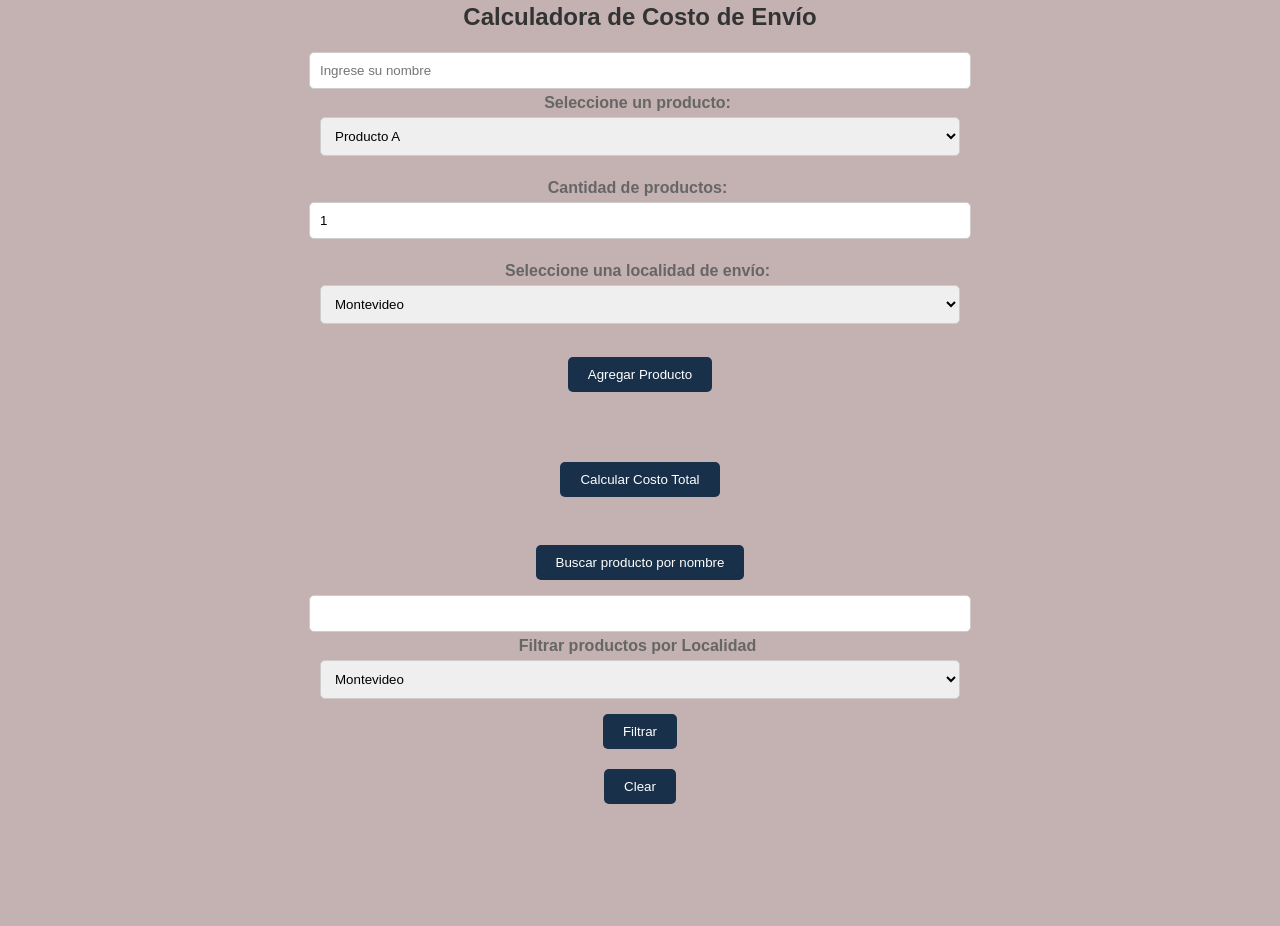
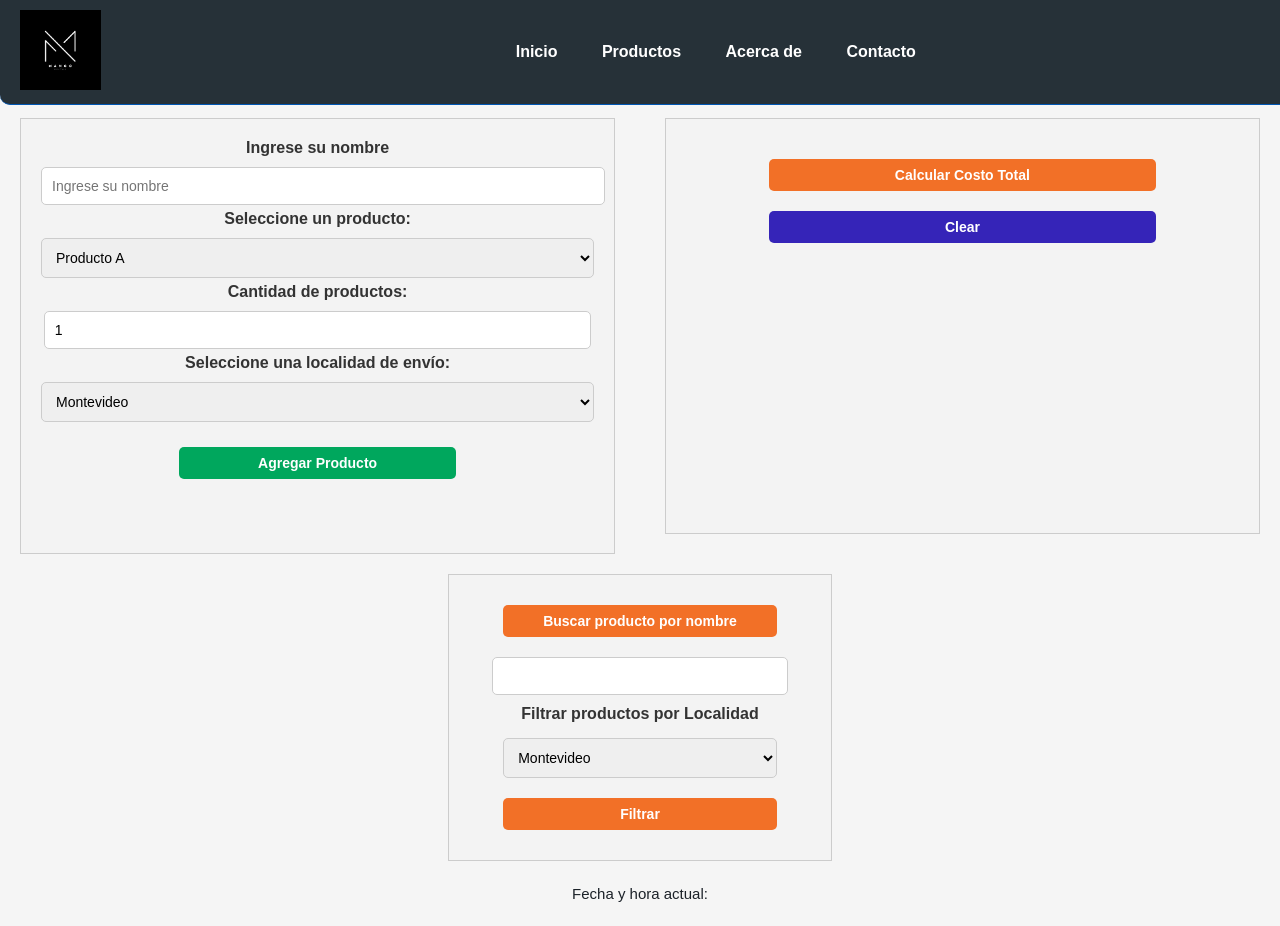
Before and after one commit to LuciaGandolfi/Js-entrega, a plain HTML site: page index.html in a window 1280 px wide. Before the commit the page ends 814 px from the top, so only its background shows below. Drawn offline with nearby package versions, Linux system fonts and the light colour scheme.

Commit message:
Entrega final

```diff
--- a/css/style.css
+++ b/css/style.css
@@ -1,52 +1,53 @@
 body {
-    font-family: 'Arial', sans-serif;
-    text-align: center;
-    background-color: #c4b1b1;
+    font-family: Arial, sans-serif;
+    background-color: #f5f5f5;
     margin: 0;
-    display: flex;
-    flex-direction: column;
-    align-items: center;
-    justify-content: center;
-    height: 100vh;
+    padding: 0;
 }
 
-/* Estilo para el encabezado */
 h1 {
+    padding-top: 50px;
+    font-size: 24px;
     color: #333;
-    font-size: 24px;
+    text-align: center;
+    margin: 20px 0;
 }
 
-/* Estilo para los controles de formulario */
 label {
+    display: block;
     font-weight: bold;
-    margin-right: 5px;
-    color: #666;
+    color: #333;
+    margin-bottom: 5px;
 }
 
-select, input {
+input, select {
+    width: 100%;
     padding: 10px;
     margin: 5px 0;
     border: 1px solid #ccc;
     border-radius: 5px;
-    width: 50%;
+    font-size: 14px;
 }
 
-/* Estilo para los botones */
 button {
-    background-color: #183049;
+    background-color: #0084d2;
     color: #fff;
-    padding: 10px 20px;
+    padding: 8px 16px;
     border: none;
     border-radius: 5px;
     cursor: pointer;
     margin: 10px 0;
+    display: block;
+    width: 50%;
+    text-align: center;
+    font-weight: bold;
+    font-size: 14px;
 }
 
 button:hover {
     background-color: #0056b3;
 }
 
-/* Estilo para la lista de productos */
 ul {
     list-style: none;
     padding: 0;
@@ -54,12 +55,181 @@ ul {
 
 li {
     margin-bottom: 5px;
+    font-size: 14px;
 }
 
-/* Estilo para el resultado */
 #resultado {
     font-weight: bold;
     margin-top: 10px;
     font-size: 18px;
     color: #333;
 }
+
+#busquedaProducto {
+    width: 50%;
+    padding: 5px;
+    font-size: 14px;
+}
+
+#filtrarLocalidad {
+    width: 50%;
+    padding: 10px;
+    font-size: 14px;
+}
+
+.fecha-hora {
+    font-size: 15px;
+    font-family: Arial, sans-serif;
+    color: #1c2229;
+    margin: 24px;
+    text-align: center;
+}
+
+#agregarprd {
+    background-color: #00a75d;
+    width: 50%;
+    margin: 20px auto;
+}
+#calcularCostoTotalBtn {
+    background-color: #f27027;
+    width: 100%;
+    margin: 20px auto 10px;
+}
+
+
+.container {
+    display: flex;
+    justify-content: space-between;
+    margin: 20px;
+}
+
+.recuadro {
+    width: 48%;
+    padding: 20px;
+    background-color: #f3f3f3;
+    border: 1px solid #ccc;
+    text-align: center;
+    box-sizing: border-box;
+}
+
+#recuadro2 {
+    width: 48%;
+    padding: 20px;
+    background-color: #f3f3f3;
+    border: 1px solid #ccc;
+    text-align: center;
+    box-sizing: border-box;
+    margin-bottom: 20px;
+    display: inline-block;
+}
+
+#calcularCostoTotalBtn {
+    background-color: #f27027;
+    width: 70%;
+    margin: 20px auto 10px;
+    display: block;
+}
+
+#clearProductosBtn {
+    background-color: #3524b8;
+    width: 70%;
+    margin: 10px auto;
+}
+
+#resultado {
+    font-weight: bold;
+    font-size: 18px;
+    color: #333;
+    margin: 10px 0 20px;
+}
+
+#recuadro3 {
+    margin: 20px auto;
+    width: 30%;
+    padding: 20px;
+    background-color: #f3f3f3;
+    border: 1px solid #ccc;
+    text-align: center;
+    box-sizing: border-box;
+
+}
+
+
+#busquedaProducto, #filtrarLocalidad {
+    width: 80%;
+    padding: 10px;
+    margin: 10px auto;
+}
+
+#busquedaProductoBtn, #filtrarLocalidadBtn {
+    width: 80%;
+    padding: 8px 16px;
+    background-color: #f27027;
+    color: #fff;
+    border: none;
+    border-radius: 5px;
+    cursor: pointer;
+    margin: 10px auto;
+    font-weight: bold;
+    font-size: 14px;
+}
+
+#nombreUsuario {
+    width: 98%;
+    padding: 10px;
+    margin: 5px 0;
+    border: 1px solid #ccc;
+    border-radius: 5px;
+    font-size: 14px;
+}
+
+#cantidad {
+    width: 95%;
+    padding: 10px;
+    margin: 5px 0;
+    border: 1px solid #ccc;
+    border-radius: 5px;
+    font-size: 14px;
+}
+
+.navbar {
+    position: fixed;
+    top: 0;
+    width: 100%;
+    background-color: #263138;
+    display: flex;
+    align-items: center;
+    padding: 10px 20px;
+    border-bottom: 1px solid #0056b3;
+    border-radius: 0 0 10px 10px;
+}
+
+.navbar-logo {
+    margin-right: auto;
+}
+
+.navbar-logo img {
+    height: 80px;
+}
+
+.navbar-menu {
+    margin: auto;
+    margin-left: 30px;
+}
+
+.navbar-menu li {
+    margin: 0 20px;
+    display: inline;
+}
+
+.navbar-menu a {
+    text-decoration: none;
+    color: #fff;
+    font-weight: bold;
+    font-size: 16px;
+    transition: color 0.3s;
+}
+
+.navbar-menu a:hover {
+    color: #0056b3;
+}
--- a/index.html
+++ b/index.html
@@ -5,19 +5,32 @@
     <meta name="viewport" content="width=device-width, initial-scale=1.0">
     <title>Calculadora de Envios</title>
     <link rel="stylesheet" href="css/style.css">
+    <link rel="stylesheet" href="https://unpkg.com/leaflet@1.7.1/dist/leaflet.css">
 </head>
 <body>
+    <div class="navbar">
+        <div class="navbar-logo">
+            <img src="./assets/Logo.jpg" alt="Logo de la empresa">
+        </div>
+        <ul class="navbar-menu">
+            <li><a href="#">Inicio</a></li>
+            <li><a href="#">Productos</a></li>
+            <li><a href="#">Acerca de</a></li>
+            <li><a href="#">Contacto</a></li>
+        </ul>
+    </div>
     <h1>Calculadora de Costo de Envío</h1>
-
-    <label for="Nombre"></label>
+    <div class="container">
+        <div class="recuadro" id="recuadro1">
+            <label for="nombreUsuario">Ingrese su nombre</label>
             <input type="text" id="nombreUsuario" placeholder="Ingrese su nombre">
-
 
             <label for="producto">Seleccione un producto:</label>
             <select id="producto">
                 <option value="A">Producto A</option>
                 <option value="B">Producto B</option>
                 <option value="C">Producto C</option>
+                <option value="D">Producto D</option>
             </select><br>
 
             <label for="cantidad">Cantidad de productos:</label>
@@ -32,13 +45,18 @@
 
             <button id="agregarprd">Agregar Producto</button><br>
             <ul id="listaProductos"></ul>
-    <button id="calcularCostoTotalBtn">Calcular Costo Total</button><br>
-
+        </div>
+        <div class="recuadro" id="recuadro2">
+            <button id="calcularCostoTotalBtn">Calcular Costo Total</button>
             <div id="resultado"></div>
-
+            <div>
+                <button id="clearProductosBtn">Clear</button>
+            </div>
+        </div>
+    </div>
+    <div id="recuadro3">
         <button id="busquedaProductoBtn">Buscar producto por nombre</button>
         <input type="text" id="busquedaProducto">
-
         <label for="filtrarLocalidad">Filtrar productos por Localidad</label>
         <select id="filtrarLocalidad">
             <option value="Montevideo">Montevideo</option>
@@ -47,9 +65,14 @@
         </select>
         <button id="filtrarLocalidadBtn">Filtrar</button>
         <div id="resultadoBusqueda"></div>
+
+    </div>
+    <footer>
         <div>
-        <button id="clearProductosBtn">Clear</button>
+            <p id="fecha-hora-actual" class="fecha-hora">Fecha y hora actual: </p>
         </div>
+    </footer>
+    <script src="https://cdn.jsdelivr.net/npm/luxon@3.4.3/build/global/luxon.min.js"></script>
     <script src="js/main.js"></script>
 </body>
 </html>
--- a/js/main.js
+++ b/js/main.js
@@ -1,20 +1,32 @@
 document.addEventListener("DOMContentLoaded", function() {
-    let preciosProductos = {
-        A: 20,
-        B: 25,
-        C: 35
-    };
-
     let preciosLocalidades = {
         Montevideo: 100,
         Canelones: 250,
         Maldonado: 400
     };
 
-    function obtenerNombreUsuario() {
-        const nombreUsuario = localStorage.getItem('nombreUsuario');
-        return nombreUsuario || 'Usuario';
+    const obtenerNombreUsuario = () => {
+        const nombreUsuario = localStorage.getItem('nombreUsuario') ?? 'Usuario';
+        return nombreUsuario;
+    };
+
+    const DateTime = luxon.DateTime;
+    const now = DateTime.now();
+    const fechaHoraActualElement = document.getElementById('fecha-hora-actual');
+
+    fechaHoraActualElement.textContent = 'Fecha y hora actual: ' + now.toLocaleString(DateTime.DATETIME_FULL);
+
+    fetch('productos.json')
+        .then((response) => {
+            if (!response.ok) {
+                throw new Error('No se pudo cargar los datos.');
             }
+            return response.json();
+        })
+        .then((data) => {
+            const preciosProductos = data.preciosProductos;
+
+            let productosSeleccionados = cargarProductosDesdeStorage();
 
             function mostrarCostoTotal(nombreUsuario, costoTotal) {
                 const resultadoElement = document.getElementById('resultado');
@@ -30,10 +42,8 @@ document.addEventListener("DOMContentLoaded", function() {
                 return productosGuardados ? JSON.parse(productosGuardados) : [];
             }
 
-    let productosSeleccionados = cargarProductosDesdeStorage();
-
             function agregarProducto(producto, localidad, cantidad) {
-        const productoExistente = productosSeleccionados.find(item => item.producto === producto && item.localidad === localidad);
+                const productoExistente = productosSeleccionados.find(({ producto: p, localidad: l }) => p === producto && l === localidad);
                 if (productoExistente) {
                     productoExistente.cantidad += cantidad;
                 } else {
@@ -106,8 +116,10 @@ document.addEventListener("DOMContentLoaded", function() {
                 const resultadoBusquedaElement = document.getElementById('resultadoBusqueda');
                 resultadoBusquedaElement.innerHTML = '';
 
+                const mensaje = resultados.length === 0 ? "El producto no se encuentra disponible." : '';
+
                 if (resultados.length === 0) {
-            resultadoBusquedaElement.textContent = 'No se encontraron productos con ese nombre.';
+                    resultadoBusquedaElement.textContent = mensaje;
                 } else {
                     const listaResultados = document.createElement('ul');
                     resultados.forEach(producto => {
@@ -141,10 +153,14 @@ document.addEventListener("DOMContentLoaded", function() {
                 document.getElementById('busquedaProducto').value = '';
                 document.getElementById('filtrarLocalidad').value = '';
 
-
                 document.getElementById('resultadoBusqueda').innerHTML = '';
             });
 
             const nombreUsuario = obtenerNombreUsuario();
             mostrarResultados();
+        })
+        .catch((error) => {
+            const resultadoElement = document.getElementById('resultado');
+            resultadoElement.textContent = 'Error: ' + error.message;
         });
+});
```
Also changed, not shown: productos.json (added, +8 -0 lines), assets/Logo.jpg (added). Lines whose indentation alone changed are shown as unchanged.
